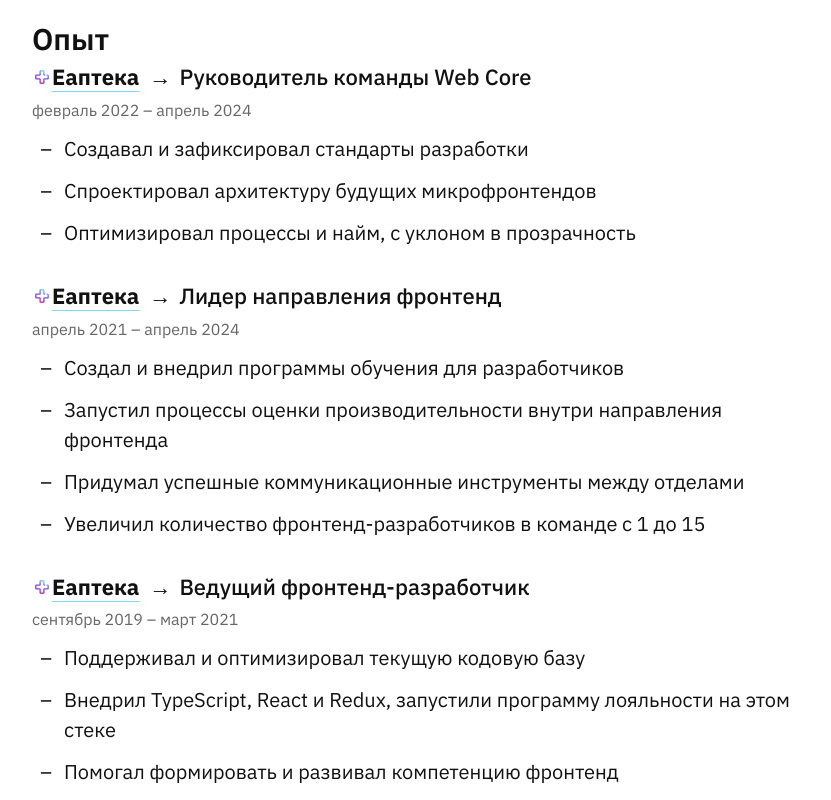
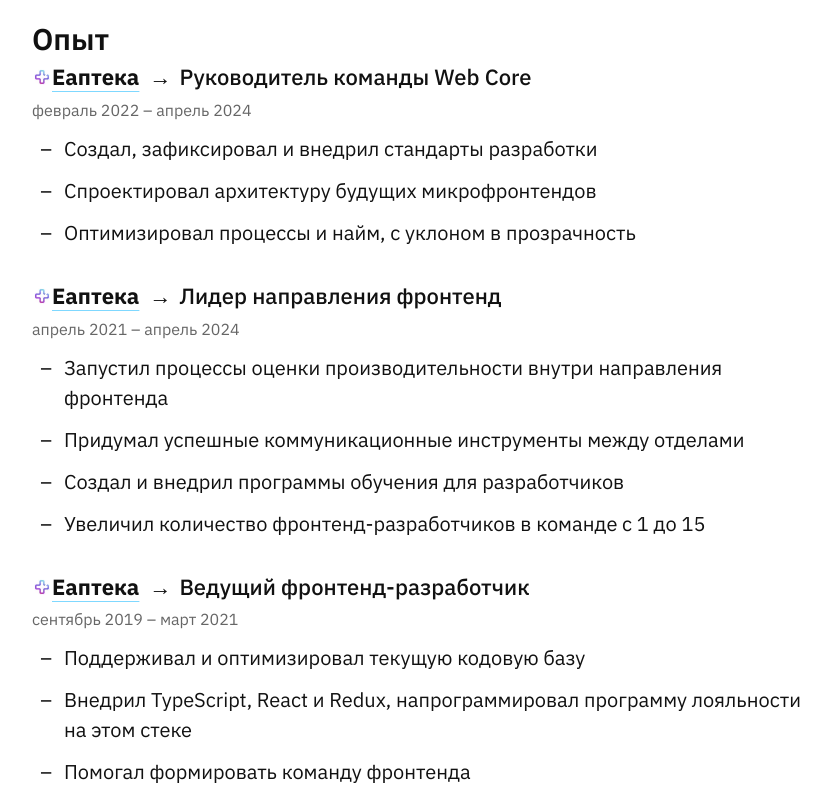
Before and after one commit to iposho/kuzyak.in, a Next.js app: page /cv in a window 1280 px wide. Shown: the part 640-1440 px from the top of the page, without its empty margins (174-1005 px from the left). Built offline with nearby package versions, Linux system fonts and the light colour scheme.

Commit message:
Layout fixes

```diff
--- a/src/app/cv/page.module.scss
+++ b/src/app/cv/page.module.scss
@@ -81,10 +81,12 @@
 
 @media (width <= 728px) {
   .keywords {
+    margin-bottom: -.75rem;
     overflow-x: scroll;
 
     ul {
       flex-wrap: nowrap !important;
+      padding-bottom: 1rem;
     }
   }
 }
--- a/src/constants/cv.ts
+++ b/src/constants/cv.ts
@@ -8,7 +8,7 @@
     startDate: '01.02.2022',
     endDate: '01.04.2024',
     responsibilities: [
-      'Создавал и зафиксировал стандарты разработки',
+      'Создал, зафиксировал и внедрил стандарты разработки',
       'Спроектировал архитектуру будущих микрофронтендов',
       'Оптимизировал процессы и найм, с уклоном в прозрачность',
     ],
@@ -22,9 +22,9 @@
     startDate: '01.04.2021',
     endDate: '01.04.2024',
     responsibilities: [
-      'Создал и внедрил программы обучения для разработчиков',
       'Запустил процессы оценки производительности внутри направления фронтенда',
       'Придумал успешные коммуникационные инструменты между отделами',
+      'Создал и внедрил программы обучения для разработчиков',
       'Увеличил количество фронтенд-разработчиков в команде с 1 до 15',
     ],
   },
@@ -38,8 +38,8 @@
     endDate: '27.03.2021',
     responsibilities: [
       'Поддерживал и оптимизировал текущую кодовую базу',
-      'Внедрил TypeScript, React и Redux, запустили программу лояльности на этом стеке',
-      'Помогал формировать и развивал компетенцию фронтенд',
+      'Внедрил TypeScript, React и Redux, напрограммировал программу лояльности на этом стеке',
+      'Помогал формировать команду фронтенда',
     ],
   },
   {
```
